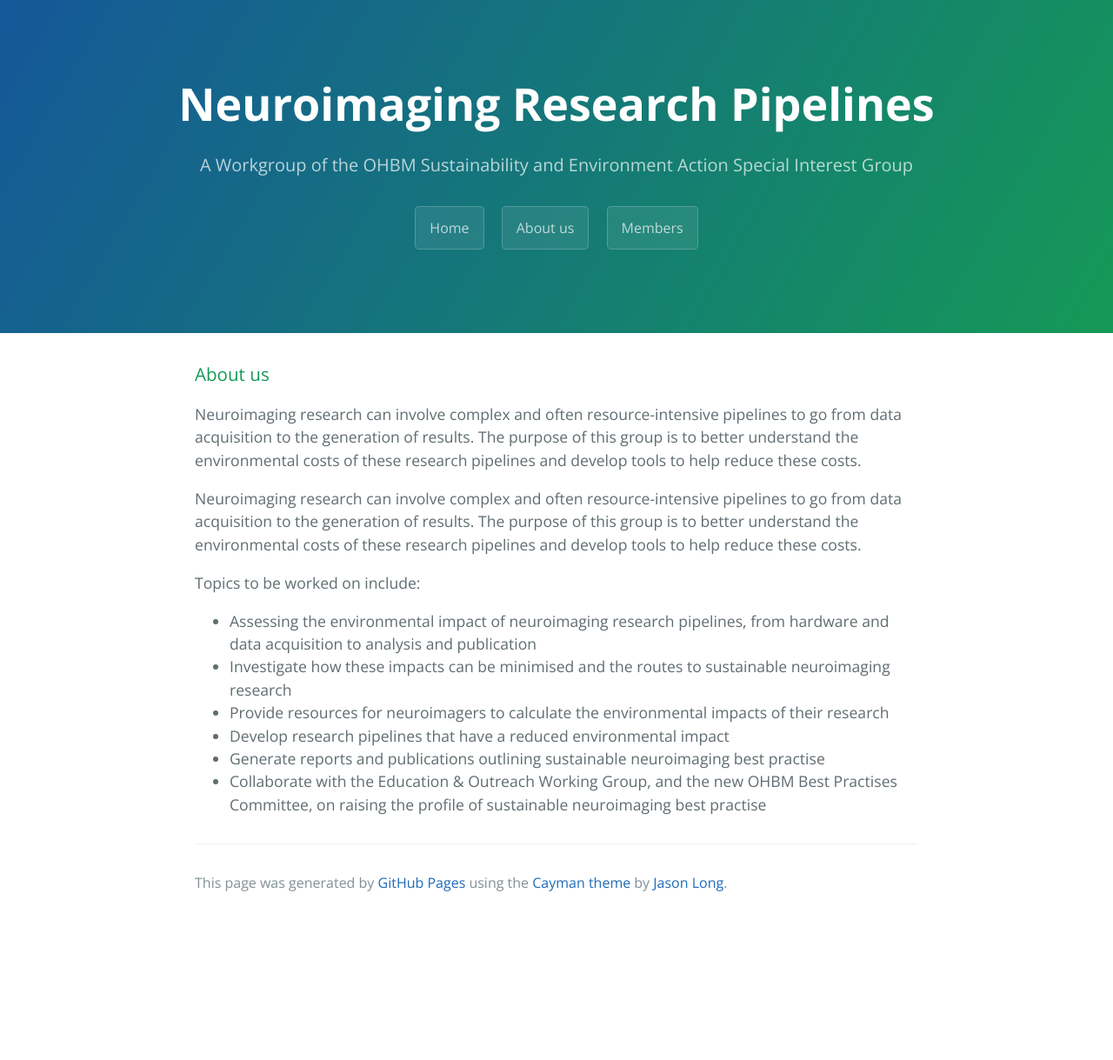
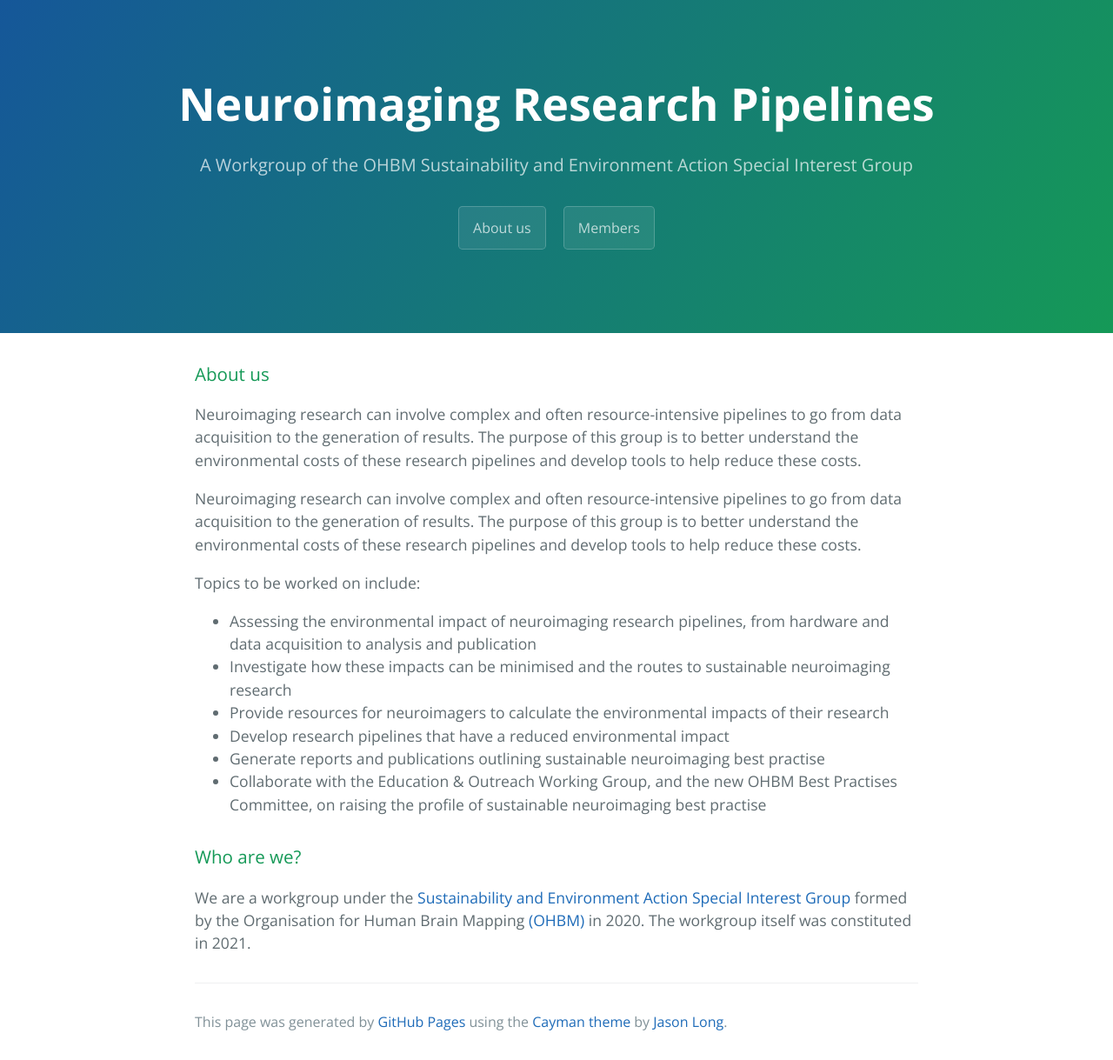
Before and after one commit to neuropipelines/neuropipelines.github.io, a Jekyll site: the page built from about.md, in a window 1280 px wide. Shown: the whole page at 87% size. Built offline with Jekyll 4.4.1, drawn with Linux system fonts in a browser that asks for light colours; before the commit the page ends 1059 px from its top, so only the background shows below that.

Commit message:
Update about us

```diff
--- a/about.md
+++ b/about.md
@@ -18,3 +18,7 @@ Topics to be worked on include:
 * Develop research pipelines that have a reduced environmental impact
 * Generate reports and publications outlining sustainable neuroimaging best practise
 * Collaborate with the Education & Outreach Working Group, and the new OHBM Best Practises Committee, on raising the profile of sustainable neuroimaging best practise
+
+### Who are we?
+
+We are a workgroup under the [Sustainability and Environment Action Special Interest Group](https://ohbm-environment.org/) formed by the Organisation for Human Brain Mapping [(OHBM)](https://www.humanbrainmapping.org/) in 2020. The workgroup itself was constituted in 2021.
```
Also changed, not shown: 0_index.md (deleted, +0 -9 lines).
